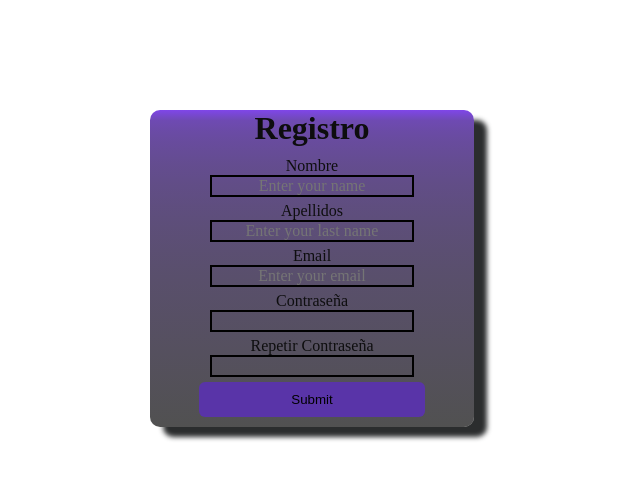
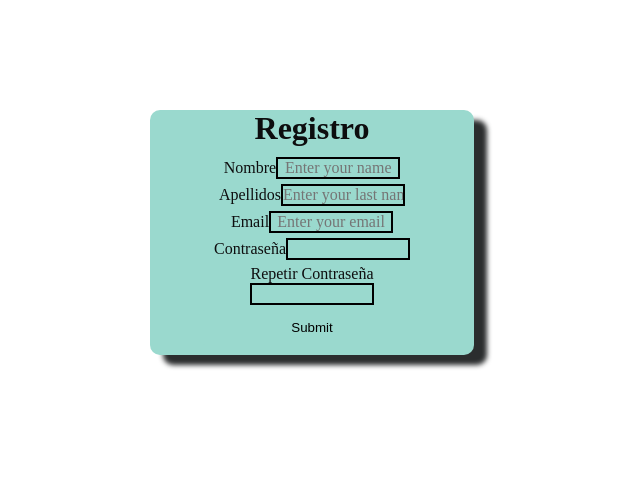
Before and after one commit to VolodymyrKolomiets/CalendarioReact, a React (Vite) app: page /register in a window 1280 px wide. Shown: the top 480 px of the page, without its empty margins (328-968 px from the left). Built offline with nearby package versions, Linux system fonts and the light colour scheme.

Commit message:
style register

```diff
--- a/src/_colors.scss
+++ b/src/_colors.scss
@@ -0,0 +1 @@
+$app-pricipal-color: #9AD9CE;
--- a/src/components/Register/Register.jsx
+++ b/src/components/Register/Register.jsx
@@ -38,7 +38,7 @@ const Register = () => {
     register(data)
     // limpia formulario
     setData(initialValue);
-    navigate("/");
+    navigate("/profile");
   }
 
   return (
@@ -78,7 +78,7 @@ const Register = () => {
               />
             </div>
             <div className="input-container">
-              <label htmlFor="password">Contraseña<a href=""></a></label>
+              <label htmlFor="password">Contraseña</label>
               <input
                 type="password"
                 onChange={handleInputChange}
@@ -87,11 +87,11 @@ const Register = () => {
               />
             </div>
             <div className="input-container">
-              <label htmlFor="password">Repetir Contraseña<a href=""></a></label>
+              <label htmlFor="repeat-password">Repetir Contraseña</label>
               <input
                 type="password"
                 onChange={handleInputChange}
-                name="password"
+                name="repeat-password"
                 value={data.password}
               />
             </div>
--- a/src/components/Register/Register.scss
+++ b/src/components/Register/Register.scss
@@ -17,7 +17,7 @@
     align-items: center;
     max-width: 324px;
     width: 50%;
-    background: linear-gradient(rgb(127, 70, 233), 10%, rgba(0, 0, 0, 0.682));;
+    background:  $app-pricipal-color;
     border-radius: 10px;
     box-shadow: 13px 10px 5px 0px rgba(32, 34, 35, 0.948);
   }
@@ -34,17 +34,16 @@
   }
 
   .submit-btn {
-    background-color: #5934a8;
+    background-color: #9AD9CE;
     border-radius: 6px;
     color: black;
     padding: 10px 20px;
     border: none;
-    transition: transform 1s ease-in-out, background-color 1s ease-in-out;
+    transition: 1s;
   }
 
   .submit-btn:hover {
     transform: scale(1.1);
-    background-color: #7521f2;
   }
 
   form {
@@ -99,3 +98,7 @@
       width: 70%;
     }
   }
+
+  input {
+    width: 120px;
+  }
```
